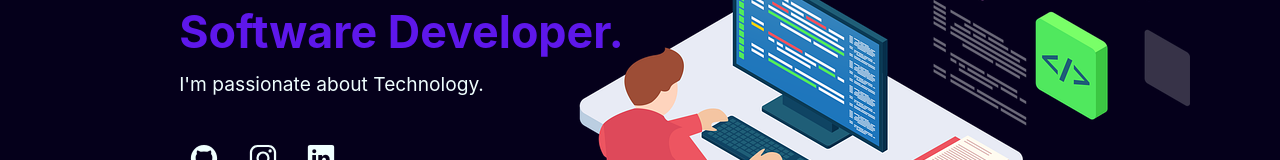
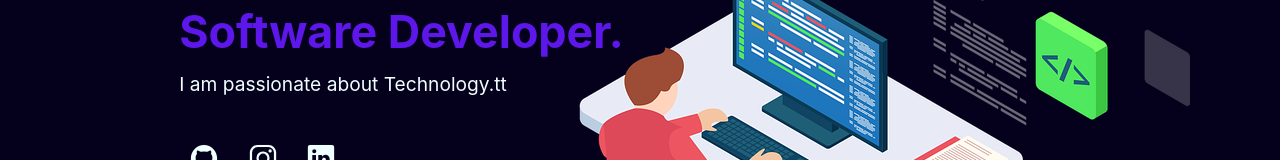
Before and after one commit to 9725william/William-Andres.github.io, a website: page index.html in a window 1280 px wide. Shown: the part 383-543 px from the top of the page. Drawn offline with nearby package versions, Linux system fonts and the light colour scheme.

Commit message:
correccion

```diff
--- a/index.html
+++ b/index.html
@@ -65,7 +65,7 @@
 						</div>
 						<div>
 							<p>
-								I'm passionate about Technology.
+								I am passionate about Technology.tt
 							</p>
 						</div>
 						<div id="div-redes">
```
